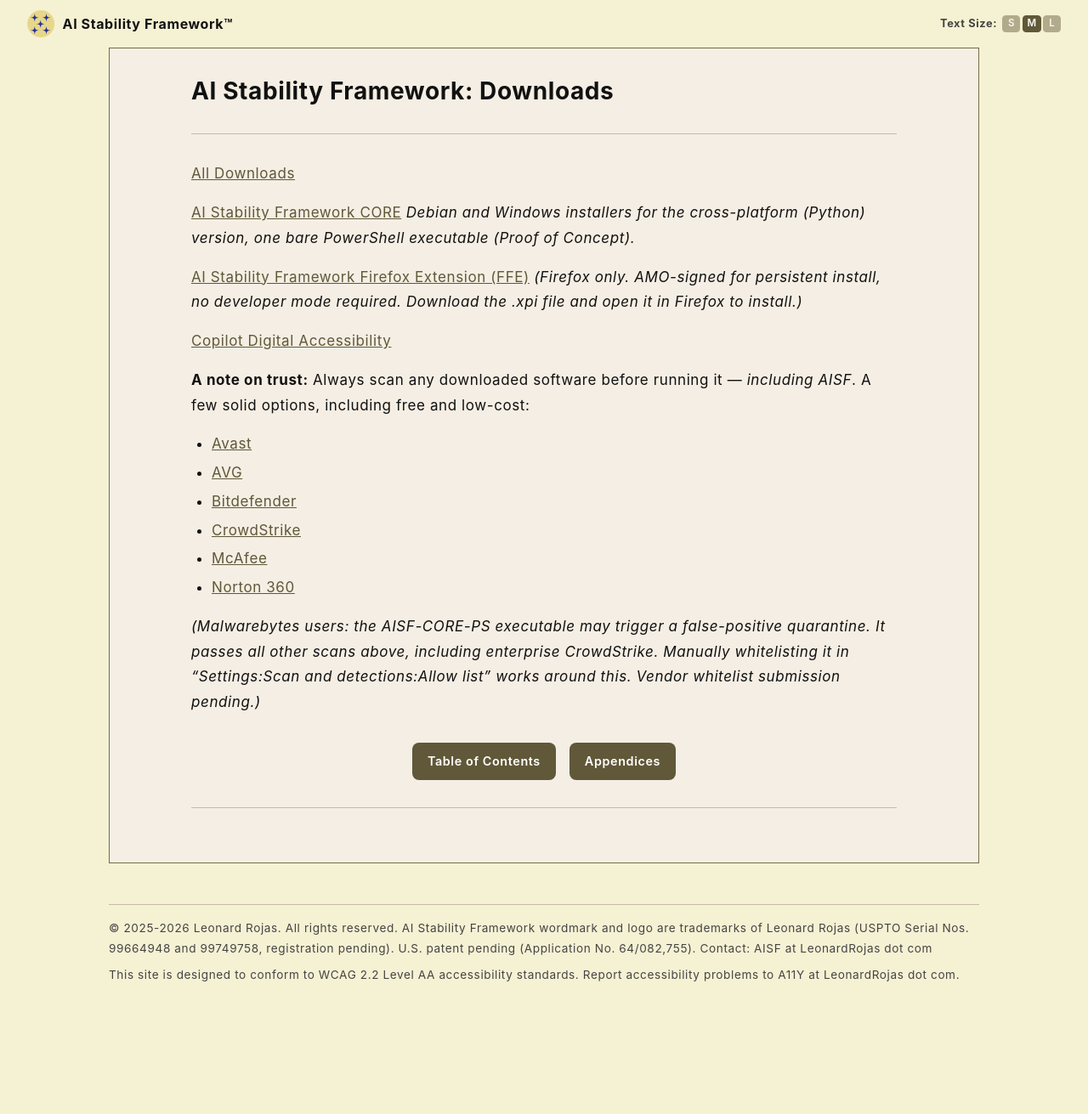
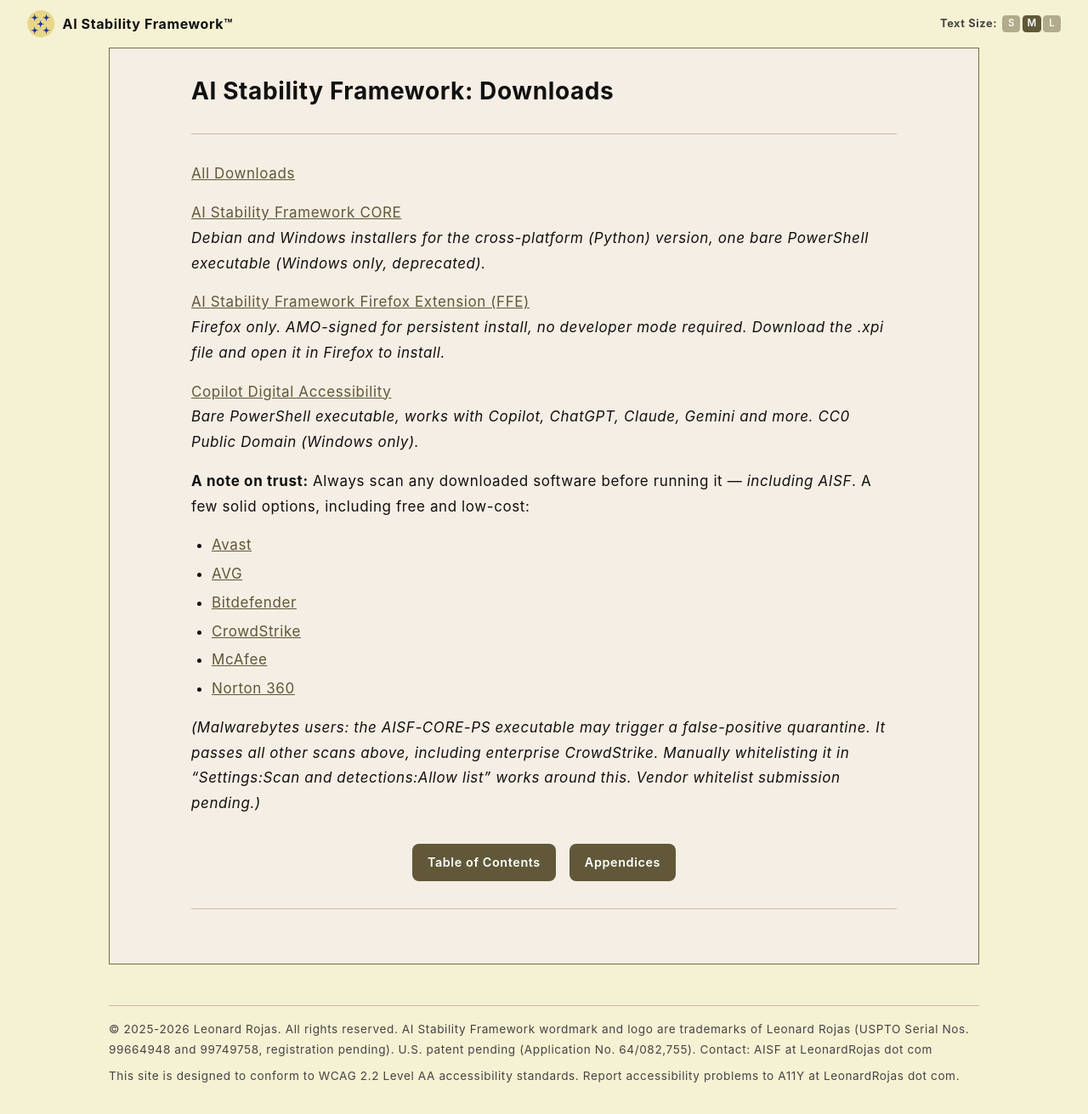
Before and after one commit to rojaslen/AISF-WEB, a Jekyll site: the page built from apx01.md, in a window 1280 px wide and 1311 px high. Shown: the whole window at 85% size. Built offline with Jekyll 4.4.1, drawn with Linux system fonts in a browser that asks for light colours; some web fonts are replaced.

Commit message:
Update apx01.md

```diff
--- a/apx01.md
+++ b/apx01.md
@@ -10,13 +10,14 @@
 
 [All Downloads](https://github.com/rojaslen/AISF-downloads){: target="_blank" rel="noopener noreferrer" }
 
-[AI Stability Framework CORE](https://github.com/rojaslen/AISF-downloads/tree/main/CORE){: target="_blank" rel="noopener noreferrer" }
-*Debian and Windows installers for the cross-platform (Python) version, one bare PowerShell executable (Proof of Concept).*
+[AI Stability Framework CORE](https://github.com/rojaslen/AISF-downloads/tree/main/CORE){: target="_blank" rel="noopener noreferrer" } <br>
+*Debian and Windows installers for the cross-platform (Python) version, one bare PowerShell executable (Windows only, deprecated).*
 
-[AI Stability Framework Firefox Extension (FFE)](https://github.com/rojaslen/AISF-downloads/tree/main/FFE){: target="_blank" rel="noopener noreferrer" }
-*(Firefox only. AMO-signed for persistent install, no developer mode required. Download the .xpi file and open it in Firefox to install.)*
+[AI Stability Framework Firefox Extension (FFE)](https://github.com/rojaslen/AISF-downloads/tree/main/FFE){: target="_blank" rel="noopener noreferrer" } <br>
+*Firefox only. AMO-signed for persistent install, no developer mode required. Download the .xpi file and open it in Firefox to install.*
 
-[Copilot Digital Accessibility](https://github.com/rojaslen/AISF-downloads/tree/main/CDA){: target="_blank" rel="noopener noreferrer" }
+[Copilot Digital Accessibility](https://github.com/rojaslen/AISF-downloads/tree/main/CDA){: target="_blank" rel="noopener noreferrer" } <br>
+*Bare PowerShell executable, works with Copilot, ChatGPT, Claude, Gemini and more. CC0 Public Domain (Windows only).*
 
 **A note on trust:** Always scan any downloaded software before running it — *including AISF*. A few solid options, including free and low-cost:
 
```
